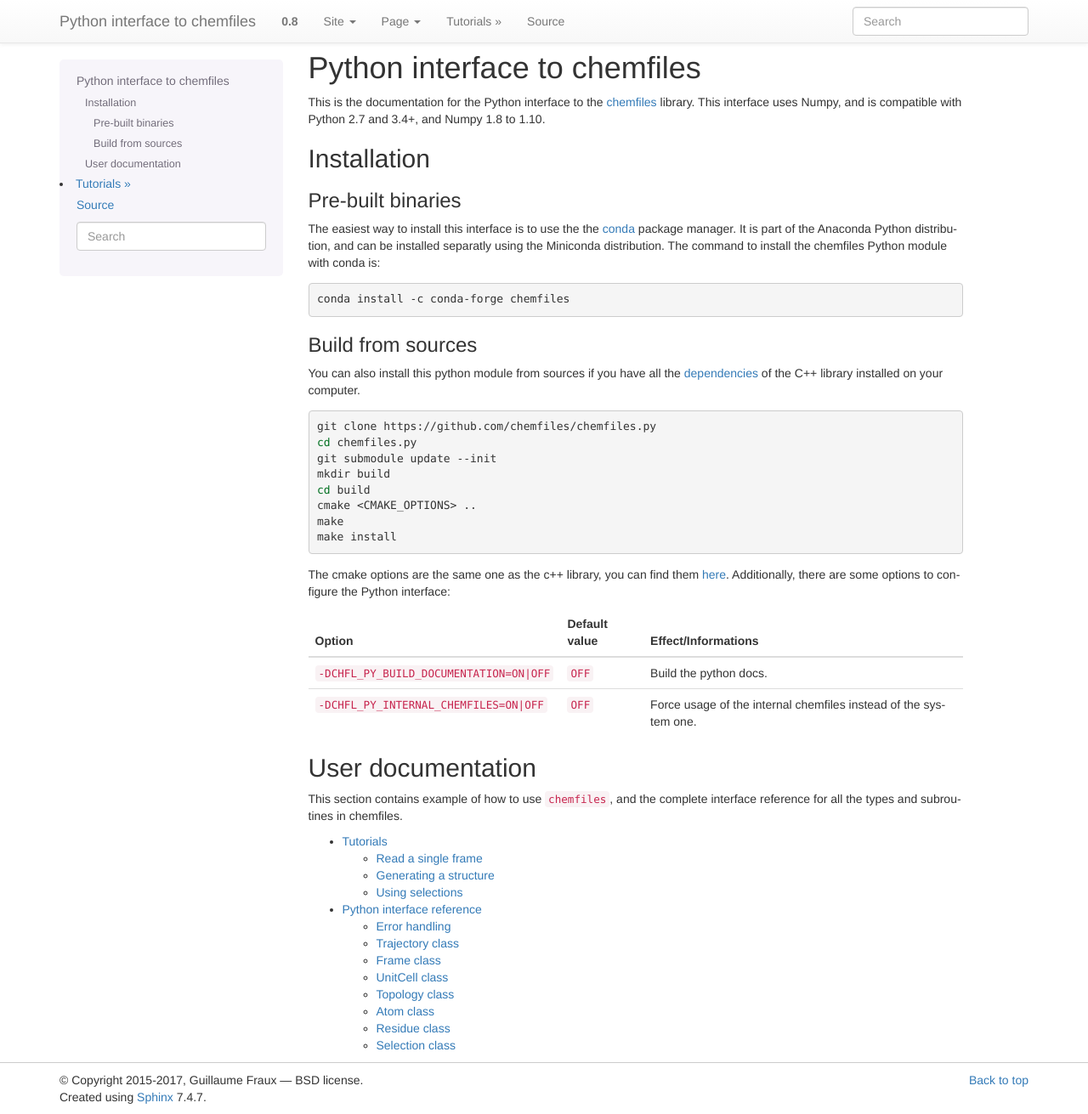
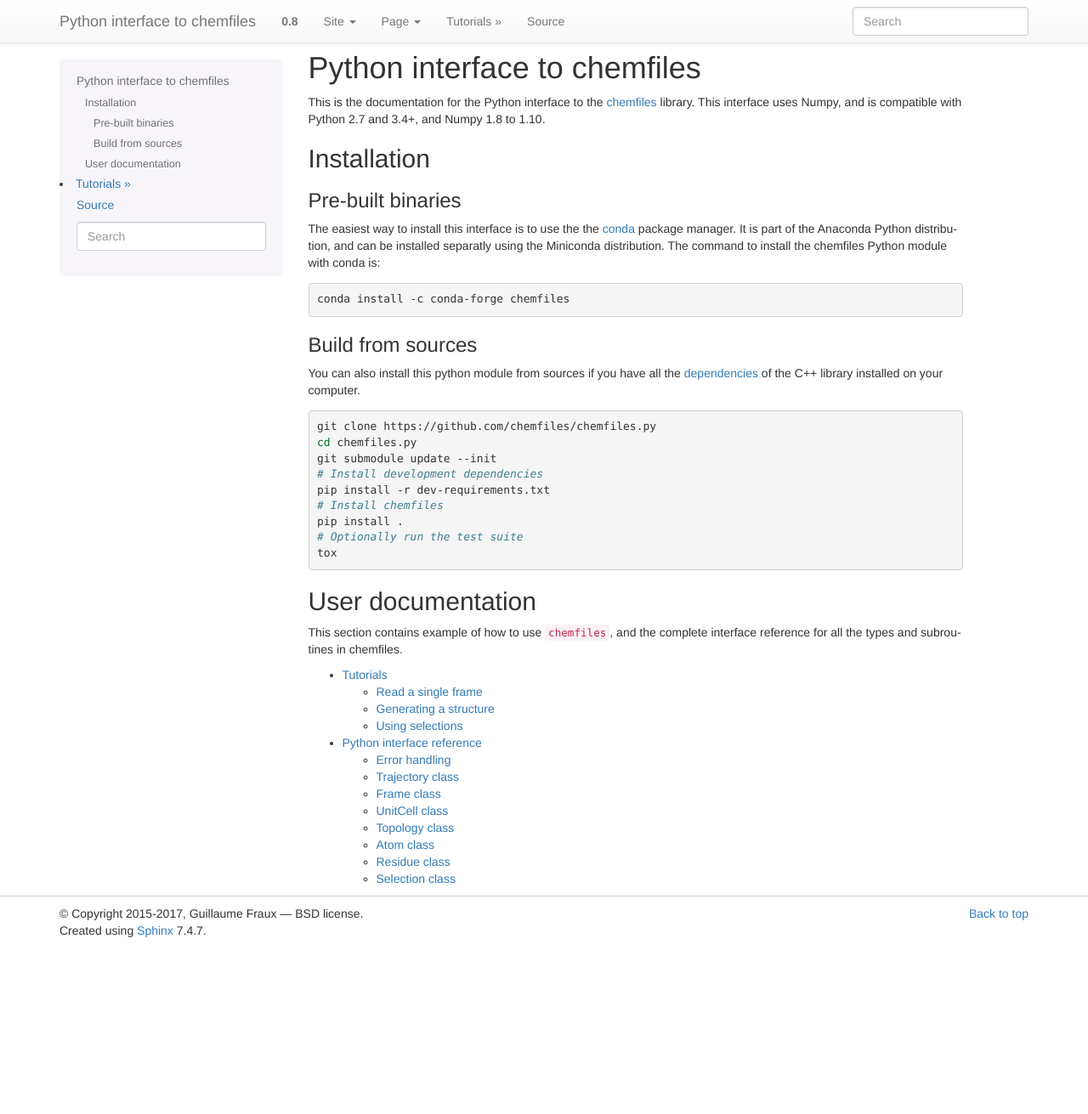
Before and after one commit to chemfiles/chemfiles.py, a Sphinx documentation site: the page built from doc/index.rst, in a window 1280 px wide and 1311 px high. Shown: the whole window at 85% size. Built offline with Sphinx 7.4.7, drawn with Linux system fonts in a browser that asks for light colours.

Commit message:
Update documentation

```diff
--- a/doc/index.rst
+++ b/doc/index.rst
@@ -37,27 +37,12 @@
     git clone https://github.com/chemfiles/chemfiles.py
     cd chemfiles.py
     git submodule update --init
-    mkdir build
-    cd build
-    cmake <CMAKE_OPTIONS> ..
-    make
-    make install
-
-The cmake options are the same one as the c++ library, you can find them `here
-<build-options_>`_. Additionally, there are some options to configure the Python
-interface:
-
-+------------------------------------------+---------------------+------------------------------+
-| Option                                   | Default value       | Effect/Informations          |
-+==========================================+=====================+==============================+
-| ``-DCHFL_PY_BUILD_DOCUMENTATION=ON|OFF`` | ``OFF``             | Build the python docs.       |
-+------------------------------------------+---------------------+------------------------------+
-| ``-DCHFL_PY_INTERNAL_CHEMFILES=ON|OFF``  | ``OFF``             | Force usage of the internal  |
-|                                          |                     | chemfiles instead of the     |
-|                                          |                     | system one.                  |
-+------------------------------------------+---------------------+------------------------------+
-
-.. _build-options: http://chemfiles.org/chemfiles/latest/installation.html#build-steps
+    # Install development dependencies
+    pip install -r dev-requirements.txt
+    # Install chemfiles
+    pip install .
+    # Optionally run the test suite
+    tox
 
 User documentation
 ^^^^^^^^^^^^^^^^^^
--- a/doc/reference.rst
+++ b/doc/reference.rst
@@ -13,7 +13,7 @@
 :py:class:`ChemfilesError <chemfiles.errors.ChemfilesError>` when an
 error occurs.
 
-.. automodule:: chemfiles.utils
+.. automodule:: chemfiles.misc
     :members:
 
 Trajectory class
@@ -43,6 +43,9 @@
 Topology class
 --------------
 
+.. autoclass:: BondOrder
+    :members:
+
 .. autoclass:: Topology
     :members:
 
```
Also changed, not shown: README.md (+3 -2 lines).
